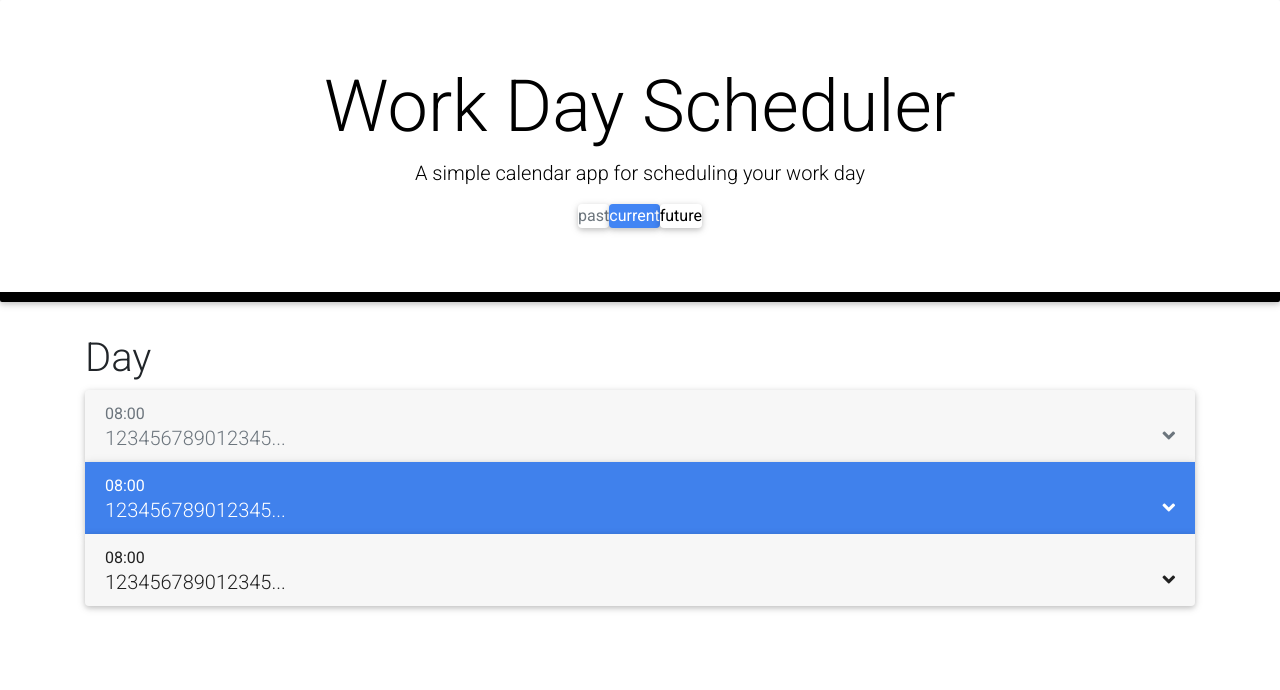
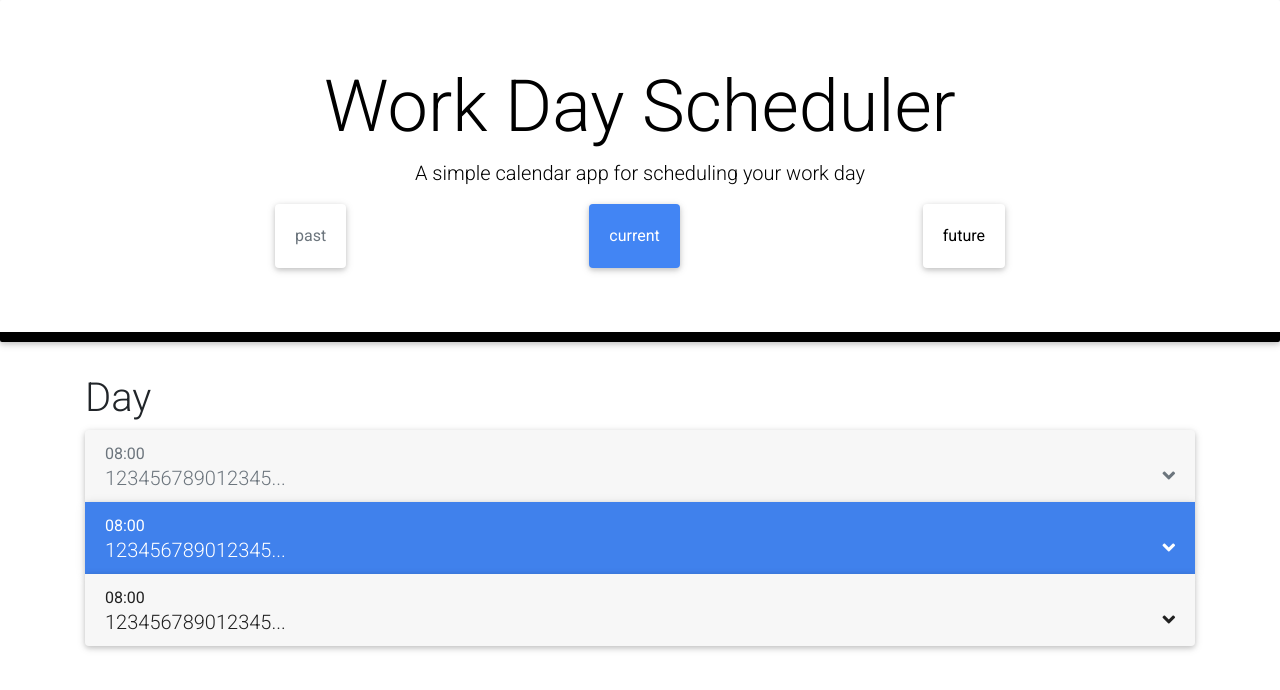
Before and after one commit to jschrbr/the-daily-planner, a plain HTML site: page index.html in a window 1280 px wide. Drawn offline with nearby package versions, Linux system fonts and the light colour scheme.

Commit message:
add class for centering content with fill-space class. Also added padding to the keys inthe legend

```diff
--- a/assets/style.css
+++ b/assets/style.css
@@ -1,10 +1,10 @@
 body {
-  font-family: 'Open Sans', sans-serif;
+  font-family: "Open Sans", sans-serif;
   font-size: 16px;
   line-height: 1;
 }
 
-textarea{
+textarea {
   background: transparent;
   border: none;
   resize: none;
@@ -21,11 +21,11 @@ textarea{
   border-bottom: 10px solid black;
 }
 
-.description{
+.description {
   white-space: pre-wrap;
 }
 
-.time-block{
+.time-block {
   text-align: center;
   border-radius: 15px;
 }
@@ -33,7 +33,7 @@ textarea{
 .row {
   white-space: pre-wrap;
   height: 80px;
-  border-top: 1px solid white;;
+  border-top: 1px solid white;
 }
 
 .hour {
@@ -61,11 +61,19 @@ textarea{
   border-left: 1px solid black;
   border-top-right-radius: 15px;
   border-bottom-right-radius: 15px;
-  background-color: #06AED5;
+  background-color: #06aed5;
   color: white;
 }
 
 .saveBtn i:hover {
   font-size: 20px;
-  transition: all .3s ease-in-out;
+  transition: all 0.3s ease-in-out;
 }
+
+.fill-space {
+  flex: 1 1 auto;
+}
+
+.key {
+  padding: 20px;
+}
```
